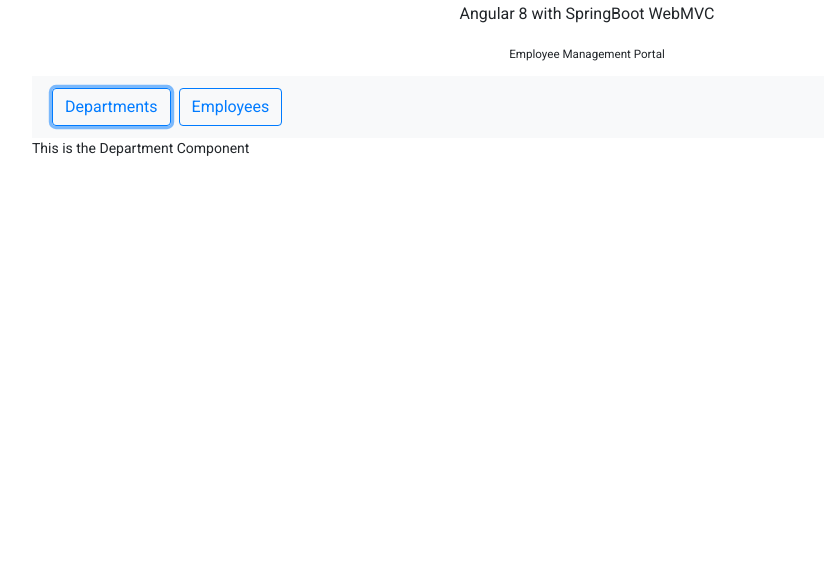
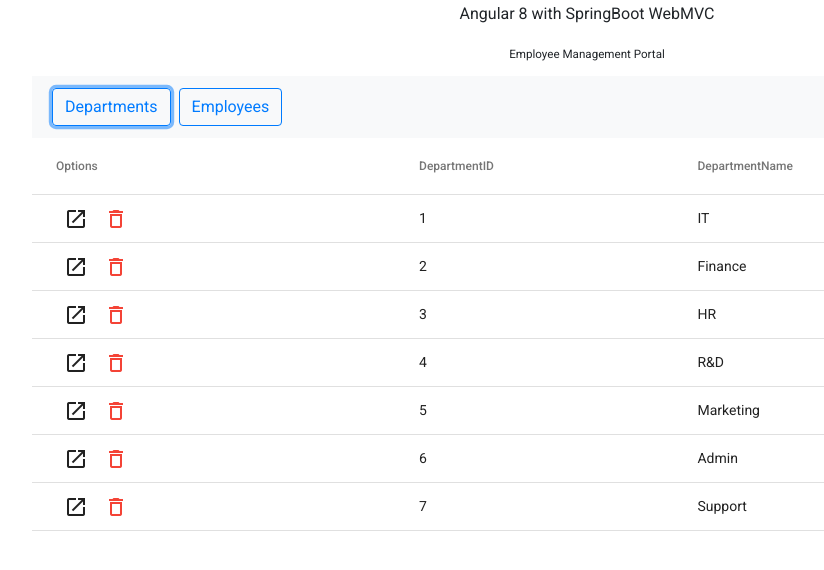
Before and after one commit to jaiswalakash170/DepartmentEmployee-App-, an Angular app: page / in a window 1280 px wide. Both pictures are taken after a click on the button "Departments". Shown: the top 570 px of the page, without its empty margins (53-877 px from the left). Built offline with nearby package versions, Linux system fonts and the light colour scheme.

Commit message:
Completed show department component

```diff
--- a/src/app/department/department.component.html
+++ b/src/app/department/department.component.html
@@ -1 +1,2 @@
-<p>This is the Department Component</p>
+<!--<p>This is the Department Component</p> -->
+<app-show-dep></app-show-dep>
--- a/src/app/department/show-dep/show-dep.component.css
+++ b/src/app/department/show-dep/show-dep.component.css
@@ -0,0 +1,4 @@
+table
+{
+    width: 100%;
+}
--- a/src/app/department/show-dep/show-dep.component.html
+++ b/src/app/department/show-dep/show-dep.component.html
@@ -1 +1,39 @@
-<p>show-dep works!</p>
+<div style="overflow: auto;">
+    <table mat-table [dataSource]="listData" class="mat-elevation-z8">
+
+        <!--- Note that these columns can be defined in any order.
+              The actual rendered columns are set as a property on the row definition" -->
+
+        <!-- Options Column -->
+        <ng-container matColumnDef="Options">
+            <th mat-header-cell *matHeaderCellDef> Options </th>
+
+            <td mat-cell *matCellDef="let element">
+            <button mat-icon-button (click)="onEdit(row)">
+                <mat-icon>launch</mat-icon>
+            </button>
+            <button mat-icon-button color="warn" (click)="onDelete(row.DepartmentID)">
+                <mat-icon>delete_outline</mat-icon>
+            </button>
+        </td>
+    </ng-container>
+
+    <!-- Name Column -->
+    <ng-container matColumnDef="DepartmentID">
+      <th mat-header-cell *matHeaderCellDef> DepartmentID </th>
+      <td mat-cell *matCellDef="let element"> {{element.DepartmentID}} </td>
+    </ng-container>
+
+    <!-- Weight Column -->
+    <ng-container matColumnDef="DepartmentName">
+      <th mat-header-cell *matHeaderCellDef> DepartmentName </th>
+      <td mat-cell *matCellDef="let element"> {{element.DepartmentName}} </td>
+    </ng-container>
+
+    <tr mat-header-row *matHeaderRowDef="displayedColumns"></tr>
+    <tr mat-row *matRowDef="let row; columns: displayedColumns;"></tr>
+  </table>
+
+
+
+</div>
--- a/src/app/department/show-dep/show-dep.component.ts
+++ b/src/app/department/show-dep/show-dep.component.ts
@@ -1,4 +1,6 @@
 import { Component, OnInit } from '@angular/core';
+import {MatTableModule, MatTableDataSource} from '@angular/material/table';
+import { ITS_JUST_ANGULAR } from '@angular/core/src/r3_symbols';
 
 @Component({
   selector: 'app-show-dep',
@@ -9,7 +11,22 @@
 
   constructor() { }
 
+  listData : MatTableDataSource<any>;
+  displayedColumns : string[] = ['Options', 'DepartmentID', 'DepartmentName'];
+
   ngOnInit(): void {
+    this.refreshDepList();
+  }
+
+  refreshDepList() : void{
+    var dummyData = [{DepartmentID:1, DepartmentName:"IT"},
+                     {DepartmentID:2, DepartmentName:"Finance"},
+                     {DepartmentID:3, DepartmentName:"HR"},
+                     {DepartmentID:4, DepartmentName:"R&D"},
+                     {DepartmentID:5, DepartmentName:"Marketing"},
+                     {DepartmentID:6, DepartmentName:"Admin"},
+                     {DepartmentID:7, DepartmentName:"Support"},];
+    this.listData = new MatTableDataSource(dummyData);
   }
 
 }
```
Also changed, not shown: src/app/app.module.ts (+12 -2 lines).
